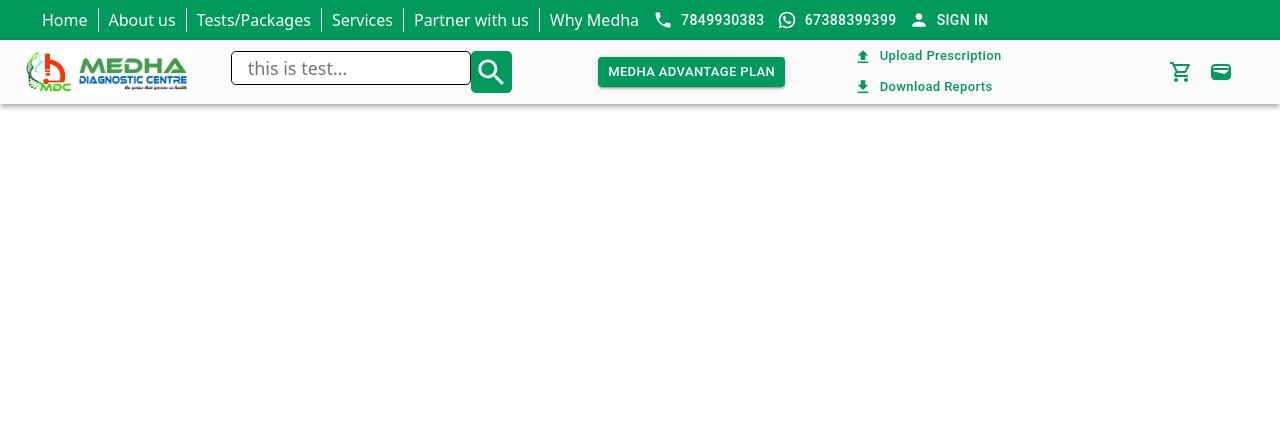
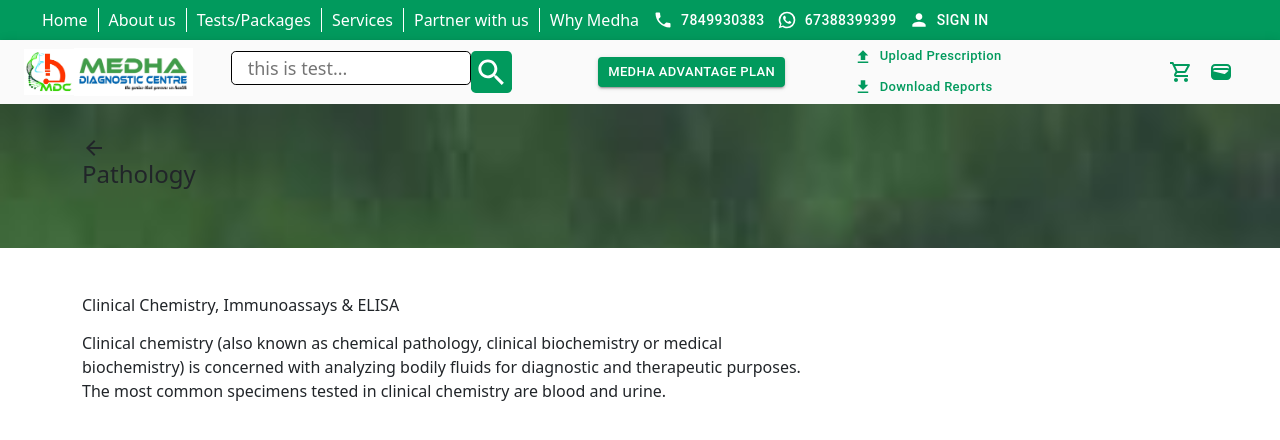
Before and after one commit to puskarthakur/medha-diagnostic-centre, a React (Create React App) app: page /patho in a window 1280 px wide. Shown: the top 440 px of the page. Built offline with nearby package versions, Linux system fonts and the light colour scheme.

Commit message:
diagnostic

```diff
--- a/src/App.js
+++ b/src/App.js
@@ -15,6 +15,7 @@ import Partner from './components/partner/Partner'
 import Healthcheck from './Healthcheck';
 import Diagnostic from './Diagnostic';
 import About from './components/about/About'
+import Pathology from './Pathology';
 
 
 function App() {
@@ -34,6 +35,7 @@ function App() {
         <Route path="/partner" element={<Partner/>}></Route>
         <Route path="/check" element={<Healthcheck/>}></Route>
         <Route path="/diagnos" element={<Diagnostic/>}></Route>
+        <Route path="/patho" element={<Pathology/>}></Route>
       </Routes>
     </div>
   );
--- a/src/Diagnostic.js
+++ b/src/Diagnostic.js
@@ -2,8 +2,10 @@ import React from "react";
 import banner from './images/download.jpg'
 import ArrowBackIcon from '@mui/icons-material/ArrowBack';
 import Button from '@mui/material/Button';
+import { useNavigate } from "react-router-dom";
 
 export default function Diagnostic() {
+    const navigate = useNavigate()
     const myStyle = {
         backgroundImage: `url(${banner})`,
         backgroundSize: '100%',
@@ -35,7 +37,7 @@ export default function Diagnostic() {
                 </div>
                 <h6 className="mb-0 mt-4">Clinical Chemistry</h6>
                 <p className="mt-3">Clinical chemistry (also known as chemical pathology, clinical biochemistry or medical biochemistry) is concerned with analyzing bodily fluids for diagnostic and therapeutic purposes. The most common specimens tested in clinical chemistry are blood and urine.</p>
-           <Button variant="contained">Read More</Button>
+           <Button variant="contained" onClick={()=>navigate('/patho')}>Read More</Button>
             </div>
 
             <div className="p-container">
--- a/src/Pathology.js
+++ b/src/Pathology.js
@@ -1,4 +1,6 @@
 import React from "react";
+import banner from './images/download.jpg'
+import ArrowBackIcon from '@mui/icons-material/ArrowBack';
 
 export default function Pathology() {
     const myStyle={
@@ -17,14 +19,22 @@ export default function Pathology() {
                 <div className="row">
                     <div className="col-md-9">
                         <span><ArrowBackIcon /></span>
-                        <h4>Diagnostic Services</h4>
+                        <h4>Pathology</h4>
                     </div>
                 </div>
             </div>
 
         </div>
         <div class="container px-15 py-4">
-            <p>Almost 60-70% of diseases are preventable and treatable with timely assessment & intervention. In light of this, Suburban Diagnostics offers an array of comprehensive preventive health check-up packages, which provide a thorough evaluation of all the vital organs and systems present in the body. In addition, it can be customized to your needs by way of add-ons.</p>
+        <div className="row">
+            <div className="col-md-8">
+            <h6 className="mb-0 mt-4">Clinical Chemistry, Immunoassays & ELISA</h6>
+                <p className="mt-3">Clinical chemistry (also known as chemical pathology, clinical biochemistry or medical biochemistry) is concerned with analyzing bodily fluids for diagnostic and therapeutic purposes. The most common specimens tested in clinical chemistry are blood and urine.</p>
+            </div>
+            <div className="col-md-4">
+
+</div>
+        </div>
         </div>
 
 
```
